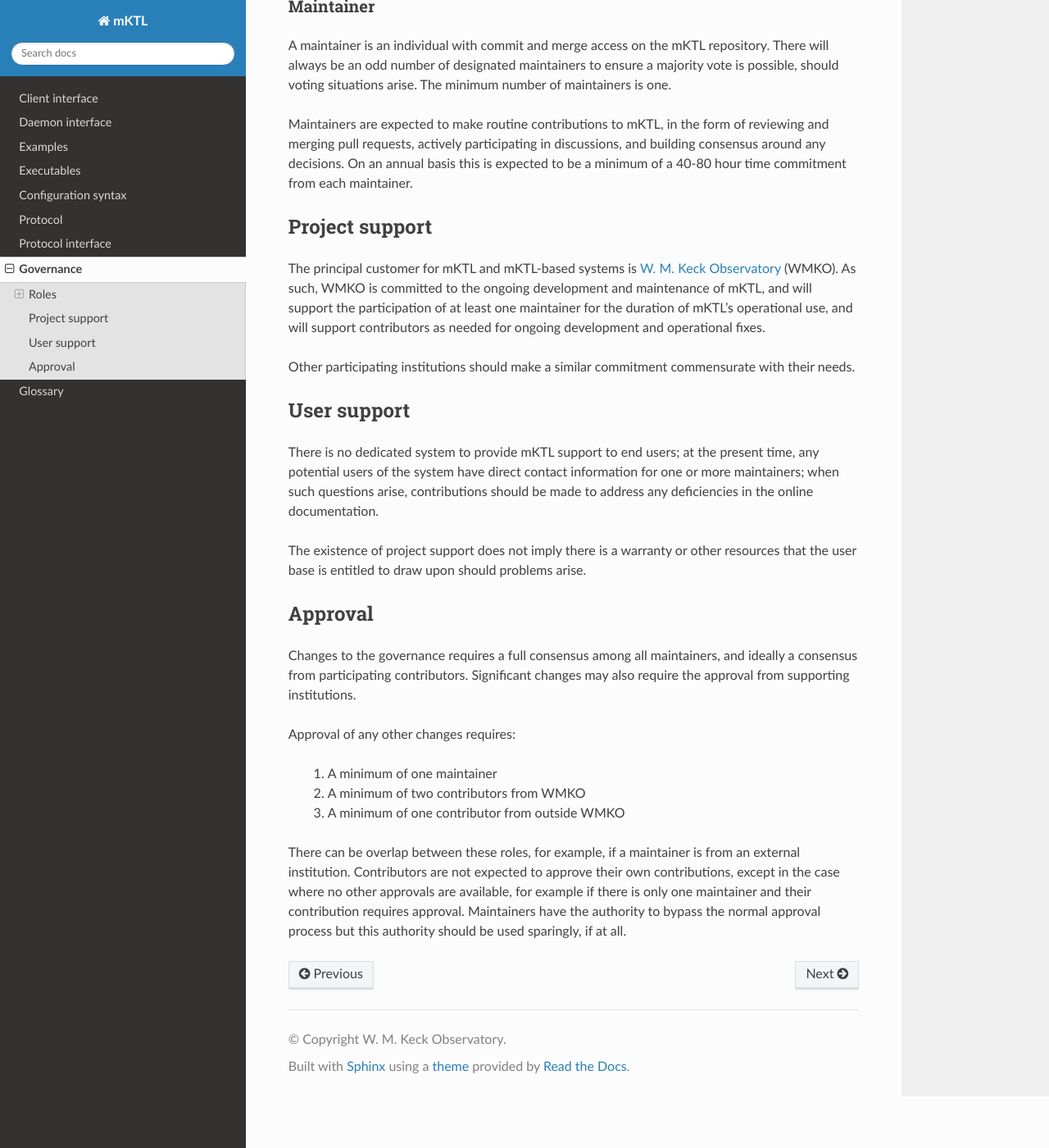
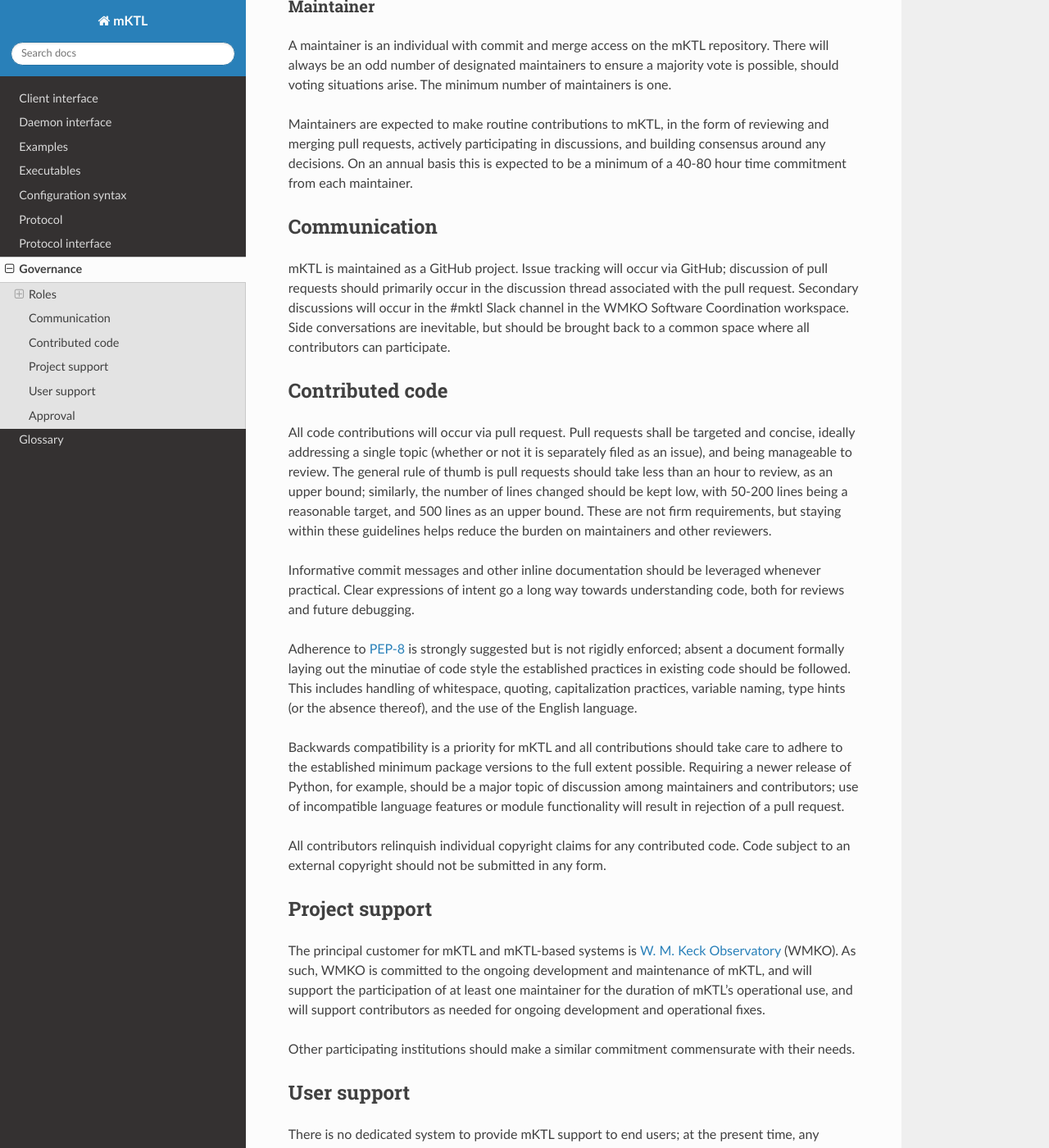
Before and after one commit to KeckObservatory/mKTL, a Sphinx documentation site: the page built from doc/governance.rst, in a window 1280 px wide and 1400 px high, scrolled down 634 px. Shown: the whole window at 82% size. Built offline with Sphinx 7.4.7 and the Read the Docs theme 3.1.0, drawn with Linux system fonts in a browser that asks for light colours.

Commit message:
Add sections on communication and contributed code.

```diff
--- a/doc/governance.rst
+++ b/doc/governance.rst
@@ -4,6 +4,7 @@
 This page describes the governance policy for mKTL. Any individual or
 organization contributing to mKTL, regardless of their role, implicitly
 agrees to this policy.
+
 
 Roles
 -----
@@ -39,6 +40,54 @@
 discussions, and building consensus around any decisions. On an annual
 basis this is expected to be a minimum of a 40-80 hour time commitment
 from each maintainer.
+
+
+Communication
+-------------
+
+mKTL is maintained as a GitHub project. Issue tracking will occur
+via GitHub; discussion of pull requests should primarily occur in the
+discussion thread associated with the pull request. Secondary discussions
+will occur in the #mktl Slack channel in the WMKO Software Coordination
+workspace. Side conversations are inevitable, but should be brought back to
+a common space where all contributors can participate.
+
+
+Contributed code
+----------------
+
+All code contributions will occur via pull request. Pull requests shall
+be targeted and concise, ideally addressing a single topic (whether or
+not it is separately filed as an issue), and being manageable to review.
+The general rule of thumb is pull requests should take less than an hour
+to review, as an upper bound; similarly, the number of lines changed
+should be kept low, with 50-200 lines being a reasonable target, and 500
+lines as an upper bound. These are not firm requirements, but staying
+within these guidelines helps reduce the burden on maintainers and other
+reviewers.
+
+Informative commit messages and other inline documentation should be
+leveraged whenever practical. Clear expressions of intent go a long way
+towards understanding code, both for reviews and future debugging.
+
+Adherence to
+`PEP-8 <https://peps.python.org/pep-0008/>`_ is strongly suggested but
+is not rigidly enforced; absent a document formally laying out the minutiae
+of code style the established practices in existing code should be followed.
+This includes handling of whitespace, quoting, capitalization practices,
+variable naming, type hints (or the absence thereof), and the use of the
+English language.
+
+Backwards compatibility is a priority for mKTL and all contributions should
+take care to adhere to the established minimum package versions to the full
+extent possible. Requiring a newer release of Python, for example, should be
+a major topic of discussion among maintainers and contributors; use of
+incompatible language features or module functionality will result in
+rejection of a pull request.
+
+All contributors relinquish individual copyright claims for any contributed
+code. Code subject to an external copyright should not be submitted in any
+form.
 
 
 Project support
```
